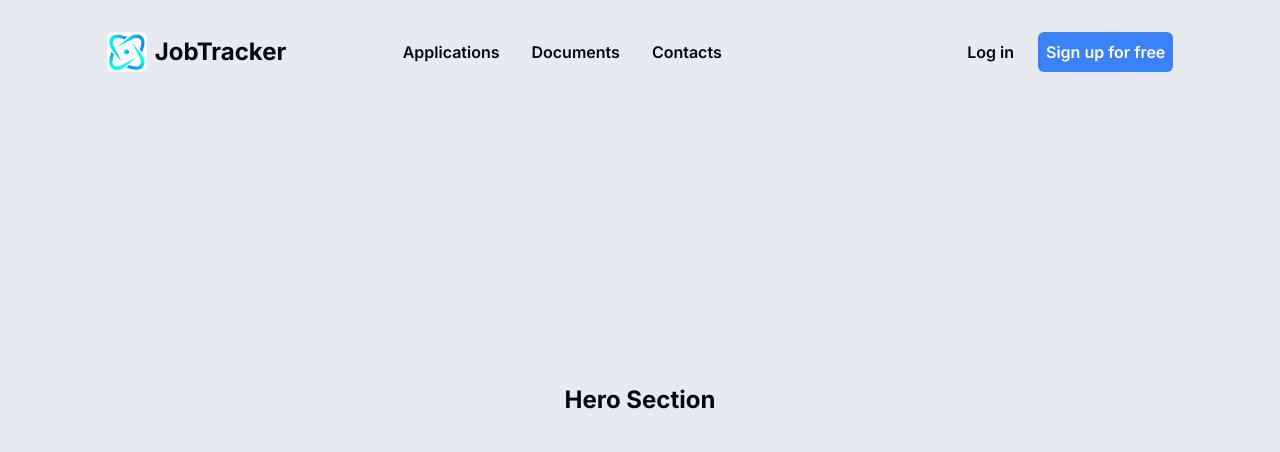
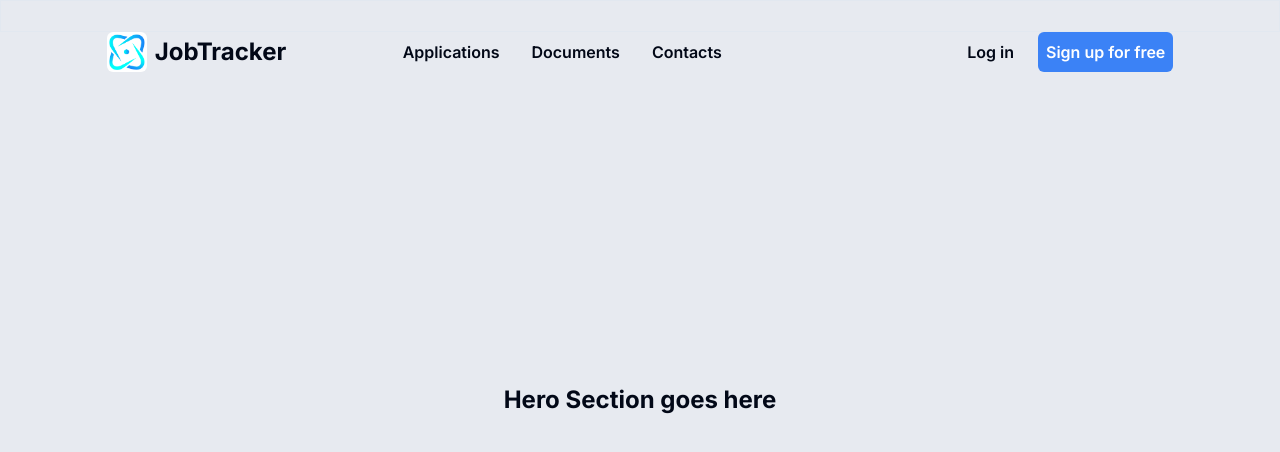
Before and after one commit to Hombre2014/job-tracker-frontend, a Next.js app: page / in a window 1280 px wide. Shown: the top 452 px of the page. Built offline with nearby package versions, Linux system fonts and the light colour scheme.

Commit message:
Add text to the hero section component

```diff
--- a/components/LandingPage/HeroSection.tsx
+++ b/components/LandingPage/HeroSection.tsx
@@ -3,7 +3,7 @@
 const HeroSection = () => {
   return (
     <div className="flex flex-col items-center justify-center h-full">
-      <h2 className="text-2xl font-bold">Hero Section</h2>
+      <h2 className="text-2xl font-bold">Hero Section goes here</h2>
     </div>
   );
 };
```
